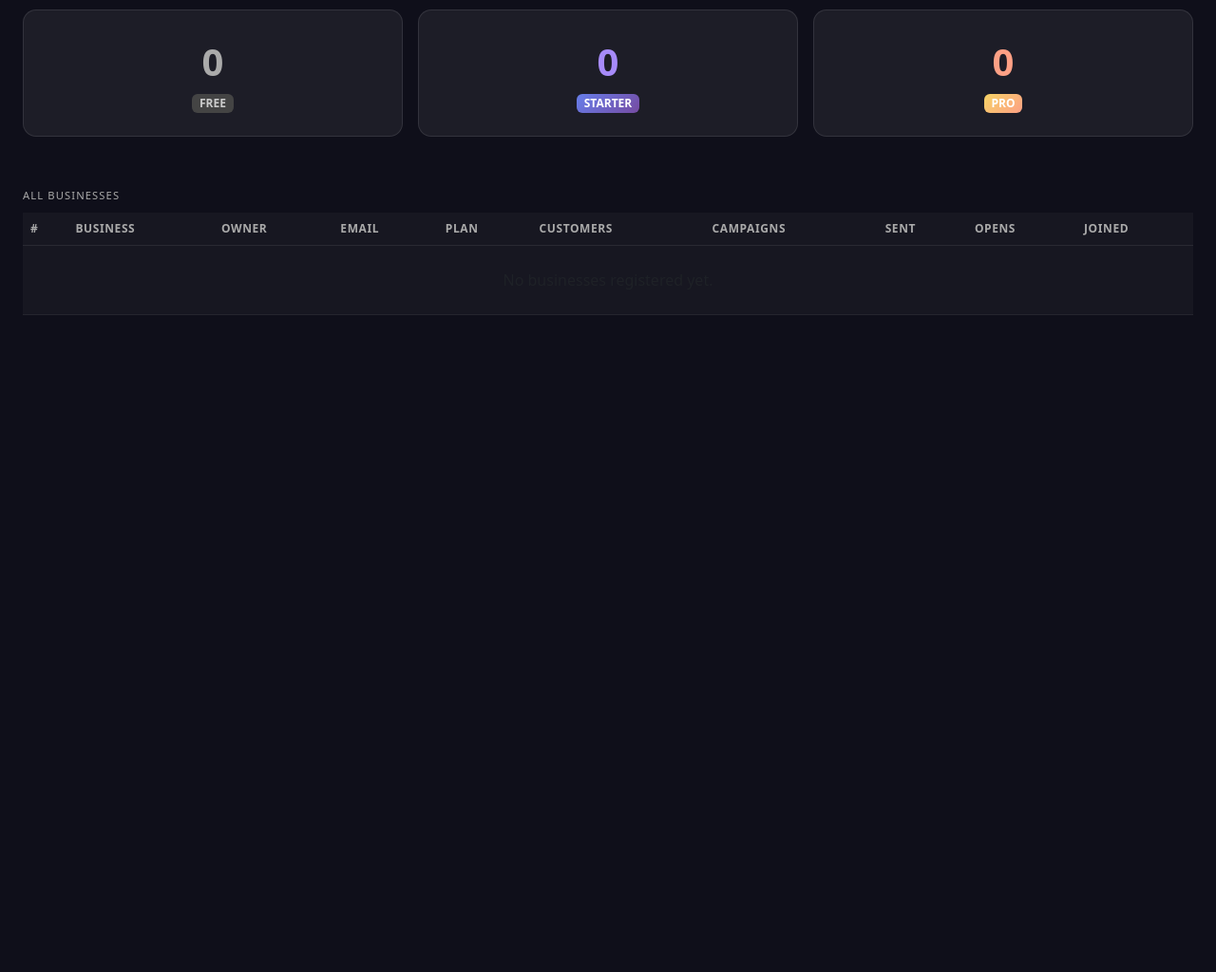
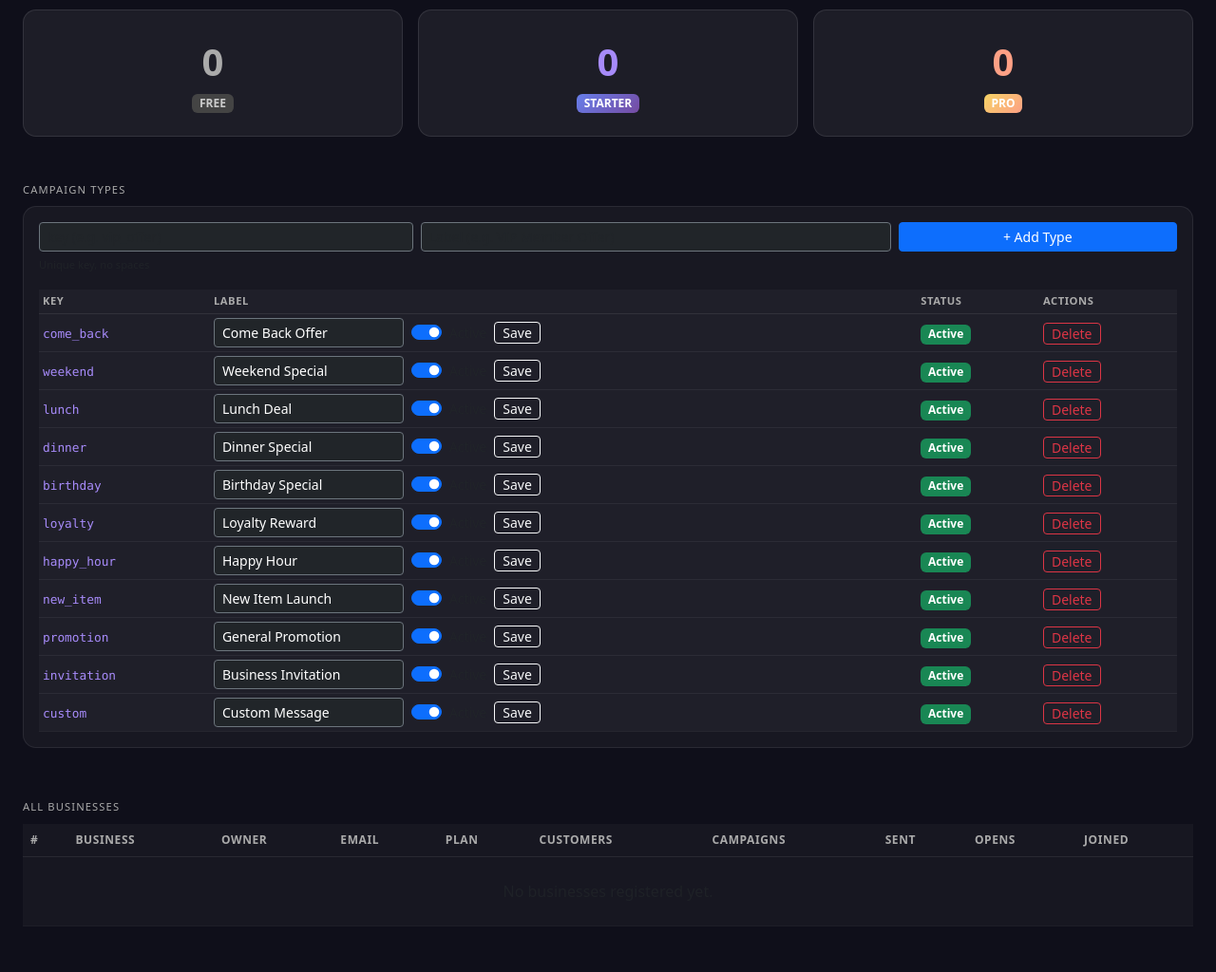
Before and after one commit to VinodVen/growthai, a Flask app: page /admin/dashboard in a window 1280 px wide. Shown: the part 330-1354 px from the top of the page at 95% size. Before the commit the page ends 662 px from the top, so only its background shows below. Run offline with Flask 3, Linux system fonts and the light colour scheme; the visitor is signed in with stand-in values (Sample User, id 1); data comes from the database, SQL or seed files in the repository; data that the repository does not hold is empty.

Commit message:
Admin: manage campaign types from dashboard (add, edit, disable, delete)
Campaign types moved from hardcoded dict to database. Admin can now
add new types, rename existing ones, hide them, or delete them.

Co-Authored-By: Claude Sonnet 4.6 <noreply@anthropic.com>

```diff
--- a/main.py
+++ b/main.py
@@ -154,6 +154,15 @@ class ContactMessage(db.Model):
     name = db.Column(db.String(200), nullable=False)
     email = db.Column(db.String(200), nullable=False)
     message = db.Column(db.Text, nullable=False)
+    created_at = db.Column(db.DateTime, default=datetime.utcnow)
+
+class CampaignTypeModel(db.Model):
+    __tablename__ = "campaign_type_options"
+    id = db.Column(db.Integer, primary_key=True)
+    key = db.Column(db.String(50), unique=True, nullable=False)
+    label = db.Column(db.String(100), nullable=False)
+    active = db.Column(db.Boolean, default=True)
+    sort_order = db.Column(db.Integer, default=0)
     created_at = db.Column(db.DateTime, default=datetime.utcnow)
 
 with app.app_context():
@@ -179,10 +188,32 @@ with app.app_context():
                 conn.execute(text(sql))
         except Exception as e:
             print(f"Migration skipped: {e}")
+    # Seed default campaign types if table is empty
+    if CampaignTypeModel.query.count() == 0:
+        defaults = [
+            ("come_back",  "Come Back Offer",      0),
+            ("weekend",    "Weekend Special",       1),
+            ("lunch",      "Lunch Deal",            2),
+            ("dinner",     "Dinner Special",        3),
+            ("birthday",   "Birthday Special",      4),
+            ("loyalty",    "Loyalty Reward",        5),
+            ("happy_hour", "Happy Hour",            6),
+            ("new_item",   "New Item Launch",       7),
+            ("promotion",  "General Promotion",     8),
+            ("invitation", "Business Invitation",   9),
+            ("custom",     "Custom Message",        10),
+        ]
+        for key, label, order in defaults:
+            db.session.add(CampaignTypeModel(key=key, label=label, sort_order=order))
+        db.session.commit()
 
 # ============================================
 # HELPERS
 # ============================================
+
+def get_campaign_types():
+    types = CampaignTypeModel.query.filter_by(active=True).order_by(CampaignTypeModel.sort_order, CampaignTypeModel.label).all()
+    return {t.key: t.label for t in types}
 
 def current_business():
     if "user_id" not in session:
@@ -530,7 +561,7 @@ def dashboard():
         plan=b.plan,
         campaigns=campaigns,
         customer_limit=customer_limit,
-        campaign_types=CAMPAIGN_TYPES,
+        campaign_types=get_campaign_types(),
     )
 
 @app.route("/customers")
@@ -624,7 +655,7 @@ def campaigns():
     if not b:
         return redirect("/login")
     campaigns_list = Campaign.query.filter_by(business_id=b.id).order_by(Campaign.created_at.desc()).all()
-    return render_template("campaigns.html", campaigns=campaigns_list, campaign_types=CAMPAIGN_TYPES)
+    return render_template("campaigns.html", campaigns=campaigns_list, campaign_types=get_campaign_types())
 
 @app.route("/create-campaign", methods=["GET", "POST"])
 def create_campaign():
@@ -679,7 +710,7 @@ def create_campaign():
             db.session.rollback()
             flash("Error creating campaign.", "error")
     customers_list = Customer.query.filter_by(business_id=b.id).all()
-    return render_template("create_campaign.html", campaign_types=CAMPAIGN_TYPES, customers=customers_list)
+    return render_template("create_campaign.html", campaign_types=get_campaign_types(), customers=customers_list)
 
 @app.route("/campaign/<int:campaign_id>")
 def view_campaign(campaign_id):
@@ -690,7 +721,7 @@ def view_campaign(campaign_id):
     if not campaign or campaign.business_id != b.id:
         flash("Campaign not found.", "error")
         return redirect("/campaigns")
-    return render_template("view_campaign.html", campaign=campaign, plan=b.plan, campaign_types=CAMPAIGN_TYPES)
+    return render_template("view_campaign.html", campaign=campaign, plan=b.plan, campaign_types=get_campaign_types())
 
 @app.route("/unsubscribe/<token>")
 def unsubscribe(token):
@@ -856,7 +887,7 @@ def quick_sms():
             flash("SMS not sent. Check Twilio configuration.", "error")
         return redirect("/quick-sms")
     customers_list = Customer.query.filter_by(business_id=b.id).filter(Customer.phone != None).filter(Customer.phone != "").order_by(Customer.first_name).all()
-    return render_template("quick_sms.html", campaign_types=CAMPAIGN_TYPES, customers=customers_list, plan=b.plan)
+    return render_template("quick_sms.html", campaign_types=get_campaign_types(), customers=customers_list, plan=b.plan)
 
 @app.route("/bulk-send", methods=["GET", "POST"])
 def bulk_send():
@@ -928,7 +959,7 @@ def bulk_send():
             flash(f"Bulk send complete! Sent to {sent_count}/{len(customers_list)} customers{note_str}.", "success")
         return redirect("/campaigns")
     customers_count = Customer.query.filter_by(business_id=b.id).count()
-    return render_template("bulk_send.html", campaign_types=CAMPAIGN_TYPES, customers_count=customers_count)
+    return render_template("bulk_send.html", campaign_types=get_campaign_types(), customers_count=customers_count)
 
 @app.route("/edit-campaign/<int:campaign_id>", methods=["POST"])
 def edit_campaign(campaign_id):
@@ -1002,7 +1033,7 @@ def test_email(campaign_id):
     if not campaign or campaign.business_id != b.id:
         flash("Campaign not found.", "error")
         return redirect("/campaigns")
-    subject = f"[TEST] {b.business_name} — {CAMPAIGN_TYPES.get(campaign.campaign_type, 'Campaign')}"
+    subject = f"[TEST] {b.business_name} — {get_campaign_types().get(campaign.campaign_type, 'Campaign')}"
     success = send_email(
         b.email, subject, campaign.message,
         customer_name=b.owner_name,
@@ -1410,7 +1441,7 @@ def analytics():
         s = type_stats[t]["sent"]
         type_stats[t]["open_rate"] = round(type_stats[t]["opens"] / s * 100, 1) if s else 0
         type_stats[t]["click_rate"] = round(type_stats[t]["clicks"] / s * 100, 1) if s else 0
-        type_stats[t]["label"] = CAMPAIGN_TYPES.get(t, t)
+        type_stats[t]["label"] = get_campaign_types().get(t, t)
 
     # Last 30 days daily sends
     today = datetime.utcnow().date()
@@ -1446,7 +1477,7 @@ def analytics():
         daily_labels=daily_labels,
         daily_data=daily_data,
         top_customers=top_customers,
-        campaign_types=CAMPAIGN_TYPES,
+        campaign_types=get_campaign_types(),
     )
 
 @app.route("/settings", methods=["GET", "POST"])
@@ -1593,6 +1624,7 @@ def admin_dashboard():
         "starter": sum(1 for b in businesses if b.plan == "starter"),
         "pro": sum(1 for b in businesses if b.plan == "pro"),
     }
+    all_campaign_types = CampaignTypeModel.query.order_by(CampaignTypeModel.sort_order, CampaignTypeModel.label).all()
     return render_template("admin_dashboard.html",
         stats=stats,
         total_businesses=total_businesses,
@@ -1600,7 +1632,51 @@ def admin_dashboard():
         total_sent=total_sent,
         total_opens=total_opens,
         plan_counts=plan_counts,
+        campaign_types=all_campaign_types,
     )
+
+@app.route("/admin/campaign-types/add", methods=["POST"])
+def admin_add_campaign_type():
+    if not admin_required():
+        return redirect("/admin/login")
+    key = request.form.get("key", "").strip().lower().replace(" ", "_")
+    label = request.form.get("label", "").strip()
+    if not key or not label:
+        flash("Key and label are required.", "error")
+        return redirect("/admin/dashboard")
+    if CampaignTypeModel.query.filter_by(key=key).first():
+        flash(f"Key '{key}' already exists.", "error")
+        return redirect("/admin/dashboard")
+    max_order = db.session.query(db.func.max(CampaignTypeModel.sort_order)).scalar() or 0
+    db.session.add(CampaignTypeModel(key=key, label=label, sort_order=max_order + 1))
+    db.session.commit()
+    flash(f"Campaign type '{label}' added.", "success")
+    return redirect("/admin/dashboard")
+
+@app.route("/admin/campaign-types/edit/<int:type_id>", methods=["POST"])
+def admin_edit_campaign_type(type_id):
+    if not admin_required():
+        return redirect("/admin/login")
+    ct = CampaignTypeModel.query.get(type_id)
+    if not ct:
+        flash("Not found.", "error")
+        return redirect("/admin/dashboard")
+    ct.label = request.form.get("label", ct.label).strip() or ct.label
+    ct.active = request.form.get("active") == "on"
+    db.session.commit()
+    flash("Updated.", "success")
+    return redirect("/admin/dashboard")
+
+@app.route("/admin/campaign-types/delete/<int:type_id>", methods=["POST"])
+def admin_delete_campaign_type(type_id):
+    if not admin_required():
+        return redirect("/admin/login")
+    ct = CampaignTypeModel.query.get(type_id)
+    if ct:
+        db.session.delete(ct)
+        db.session.commit()
+        flash(f"Deleted '{ct.label}'.", "success")
+    return redirect("/admin/dashboard")
 
 if __name__ == "__main__":
     with app.app_context():
--- a/templates/admin_dashboard.html
+++ b/templates/admin_dashboard.html
@@ -82,6 +82,75 @@
         </div>
     </div>
 
+    <!-- Campaign Types Management -->
+    <div class="d-flex justify-content-between align-items-center mb-2">
+        <small class="section-title">Campaign Types</small>
+    </div>
+    <div class="card mb-5" style="background:rgba(255,255,255,0.04); border:1px solid rgba(255,255,255,0.08); border-radius:14px;">
+        <div class="card-body p-3">
+            <!-- Add new -->
+            <form method="POST" action="/admin/campaign-types/add" class="row g-2 mb-3">
+                <div class="col-md-4">
+                    <input type="text" class="form-control form-control-sm bg-dark text-white border-secondary" name="key" placeholder="key (e.g. vip_offer)" required>
+                    <small class="text-muted" style="font-size:0.7rem;">Unique key, no spaces</small>
+                </div>
+                <div class="col-md-5">
+                    <input type="text" class="form-control form-control-sm bg-dark text-white border-secondary" name="label" placeholder="Label (e.g. VIP Member Offer)" required>
+                </div>
+                <div class="col-md-3">
+                    <button type="submit" class="btn btn-sm btn-primary w-100">+ Add Type</button>
+                </div>
+            </form>
+            {% with messages = get_flashed_messages(with_categories=true) %}
+                {% if messages %}{% for category, message in messages %}
+                <div class="alert alert-{{ 'danger' if category == 'error' else 'success' }} alert-dismissible fade show py-2 mb-2">
+                    {{ message }}<button type="button" class="btn-close btn-close-white" data-bs-dismiss="alert"></button>
+                </div>
+                {% endfor %}{% endif %}
+            {% endwith %}
+            <!-- Existing types -->
+            <table class="table table-dark table-sm mb-0">
+                <thead>
+                    <tr>
+                        <th style="font-size:0.7rem;">KEY</th>
+                        <th style="font-size:0.7rem;">LABEL</th>
+                        <th style="font-size:0.7rem;">STATUS</th>
+                        <th style="font-size:0.7rem;">ACTIONS</th>
+                    </tr>
+                </thead>
+                <tbody>
+                {% for ct in campaign_types %}
+                <tr>
+                    <td><code style="color:#a78bfa; font-size:0.8rem;">{{ ct.key }}</code></td>
+                    <td>
+                        <form method="POST" action="/admin/campaign-types/edit/{{ ct.id }}" class="d-flex gap-2 align-items-center">
+                            <input type="text" class="form-control form-control-sm bg-dark text-white border-secondary" name="label" value="{{ ct.label }}" style="max-width:200px;">
+                            <div class="form-check form-switch mb-0">
+                                <input class="form-check-input" type="checkbox" name="active" {% if ct.active %}checked{% endif %}>
+                                <label class="form-check-label text-muted small">Active</label>
+                            </div>
+                            <button type="submit" class="btn btn-sm btn-outline-light py-0 px-2">Save</button>
+                        </form>
+                    </td>
+                    <td>
+                        {% if ct.active %}
+                        <span class="badge bg-success">Active</span>
+                        {% else %}
+                        <span class="badge bg-secondary">Hidden</span>
+                        {% endif %}
+                    </td>
+                    <td>
+                        <form method="POST" action="/admin/campaign-types/delete/{{ ct.id }}" onsubmit="return confirm('Delete {{ ct.label }}?')">
+                            <button type="submit" class="btn btn-sm btn-outline-danger py-0 px-2">Delete</button>
+                        </form>
+                    </td>
+                </tr>
+                {% endfor %}
+                </tbody>
+            </table>
+        </div>
+    </div>
+
     <!-- All Businesses -->
     <div class="mb-2"><small class="section-title">All Businesses</small></div>
     <div class="card bg-transparent border-0 mb-5">
```
